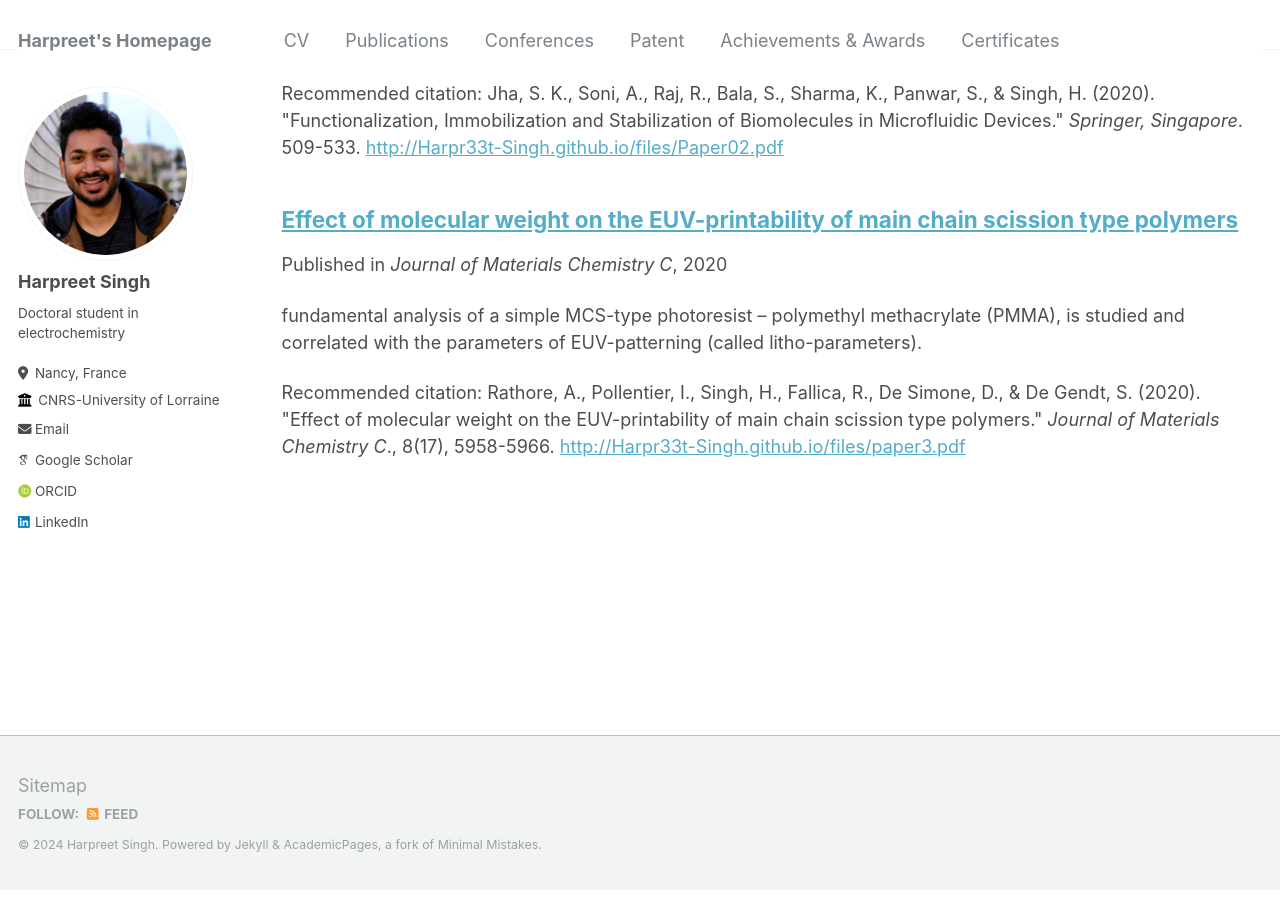
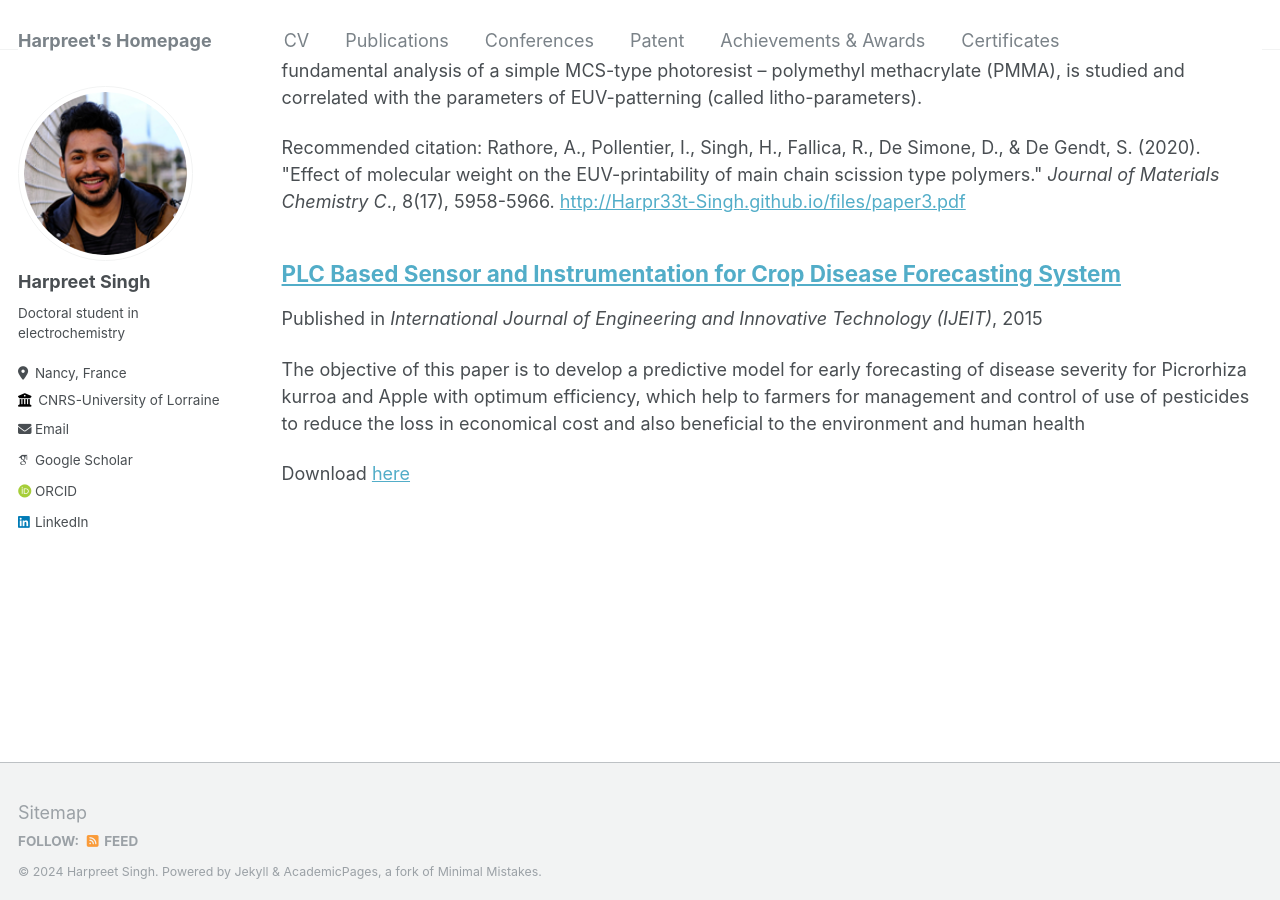
Before and after one commit to Harpr33t-Singh/Harpr33t-Singh.github.io, a Jekyll site: the page built from _pages/publications.md, in a window 1280 px wide and 900 px high, scrolled down 1569 px. Built offline with Jekyll 4.4.1, drawn with Linux system fonts in a browser that asks for light colours; some web fonts are replaced; some of the changed lines change nothing that is shown; some of the changed text lies outside the part shown.

Commit message:
Update 2024-24-03-paper-title-number-6.md

```diff
--- a/_publications/2024-24-03-paper-title-number-6.md
+++ b/_publications/2024-24-03-paper-title-number-6.md
@@ -2,10 +2,10 @@
 title: "PLC Based Sensor and Instrumentation for Crop Disease Forecasting System"
 collection: publications
 permalink: /publication/2010-10-01-paper-title-number-1
-excerpt: 'This paper is about the simple tetrabutylammonium (TBA) functionalization of MXene that improves the in-plane actuation strain, enhances the mechanical property, and stability in air & the electrolyte'
-date: 2023-10-03
-venue: 'Advanced Materials'
-paperurl: 'http://academicpages.github.io/files/paper1.pdf'
+excerpt: 'The objective of this paper is to develop a predictive model for early forecasting of disease severity for Picrorhiza kurroa and Apple with optimum efficiency, which help to farmers for management and control of use of pesticides to reduce the loss in economical cost and also beneficial to the environment and human health'
+date: 2015-05-11
+venue: 'International Journal of Engineering and Innovative Technology (IJEIT)'
+paperurl: 'http://Harpr33t-Singh.github.io/files/Paper06.pdf'
 ---
 
-Ti<sub>3</sub>C<sub>2</sub>T<sub>x</sub> MXene film is promising for low-voltage electrochemical actuators (ECAs) due to its excellent electrical conductivity, volumetric capacitance, and mechanical properties. However, its in-plane actuation is limited to little intralayer strain of MXene sheets under polarization. Here it is demonstrated that a simple tetrabutylammonium (TBA) functionalization of MXene improves the in-plane actuation strain by 337% and also enhances the mechanical property and stability in air and the electrolyte. Various in situ characterizations reveal that the improved actuation is ascribed to the co-insertion/desertion of TBA and Li ions into/from MXene interlayer galleries and inter-edge gaps that causes a large in-plane sliding of MXene sheets under negative/positive polarizations. The assembled bending actuator has a high strength and modulus and generates a peak-to-peak strain difference of 0.771% and a blocking force up to 51.5 times its own weight under 1 V. The designed soft robotic tweezer can grasp an object under 1 V and hold it firmly under 0 V. The novel sheet sliding mechanism resembling the filament sliding theory in skeletal muscles may inspire the design of high-performance actuators with other nanomaterials.
+-The main idea of this paper is to present PLC based data acquisition system for plant disease information to the farmers [4]. The objective of this paper is to develop a predictive model for early forecasting of disease severity for Picrorhiza kurroa and Apple with optimum efficiency, which help to farmers for management and control of use of pesticides to reduce the loss in economical cost and also beneficial to the environment and human health. Firstly, we measure different parameters like temperature, humidity, leaf wetness, solar radiations etc. by use of different sensors. The output analogous signal is applied to the PLC system for data processing by use of predefined mathematical model. The System can detect the small fluctuations in parameters and compare it with past data values to make a decision. PLC uses a different type of programming like ladder, Boolean, Grafcet for implementing a mathematical model [2]. Due to which we will have a complete understanding of the environmental conditions of Apple and Picrorhiza kurroa farms and we would thus able to control these conditions. By use of this data, we can also implement such automatic systems which detect the symptoms of disease at starting stage and perform an action accordingly and spray the pesticides in a control manner without interaction of human [3]. By correlating the plant indices we can provide a valuable information to farmers for improving quality and quantity of crops.
```
